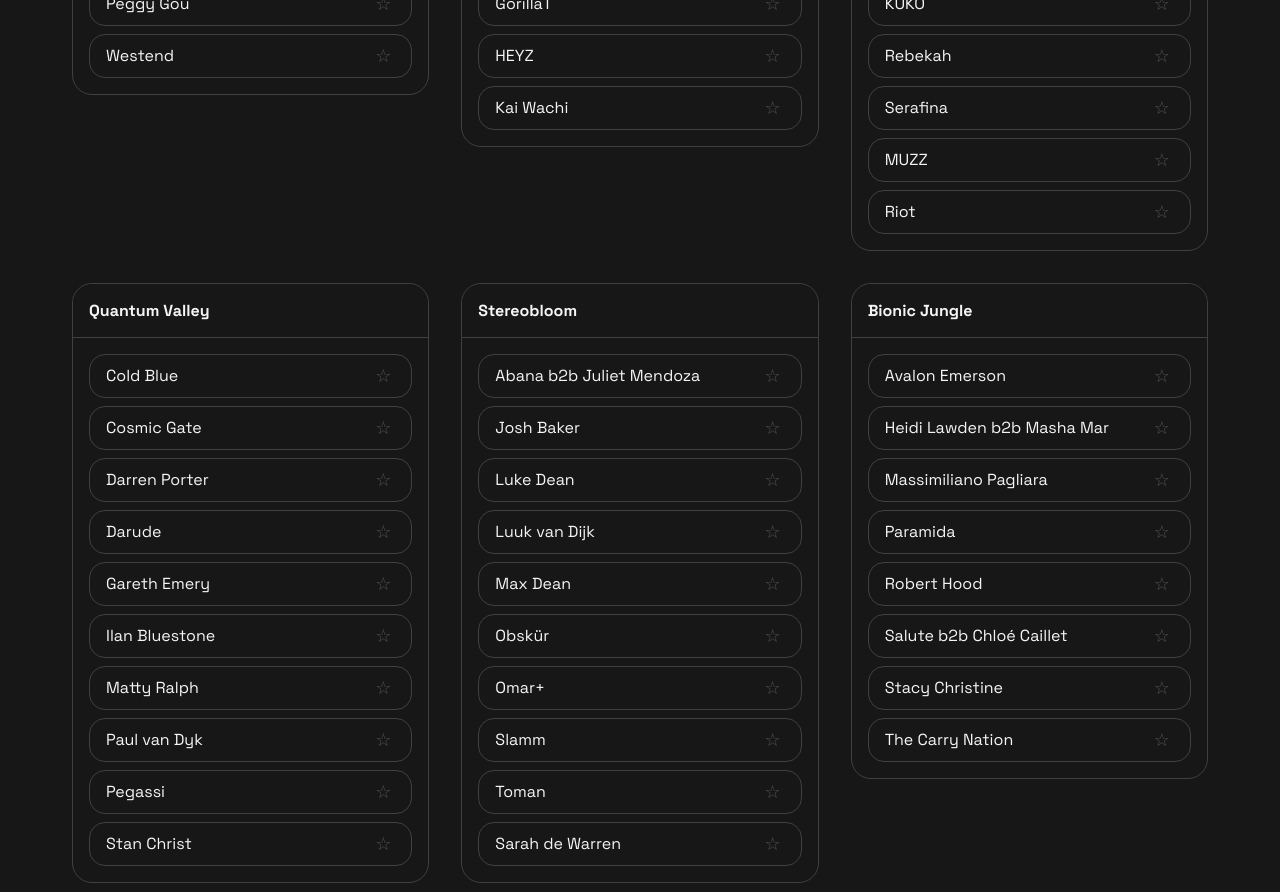
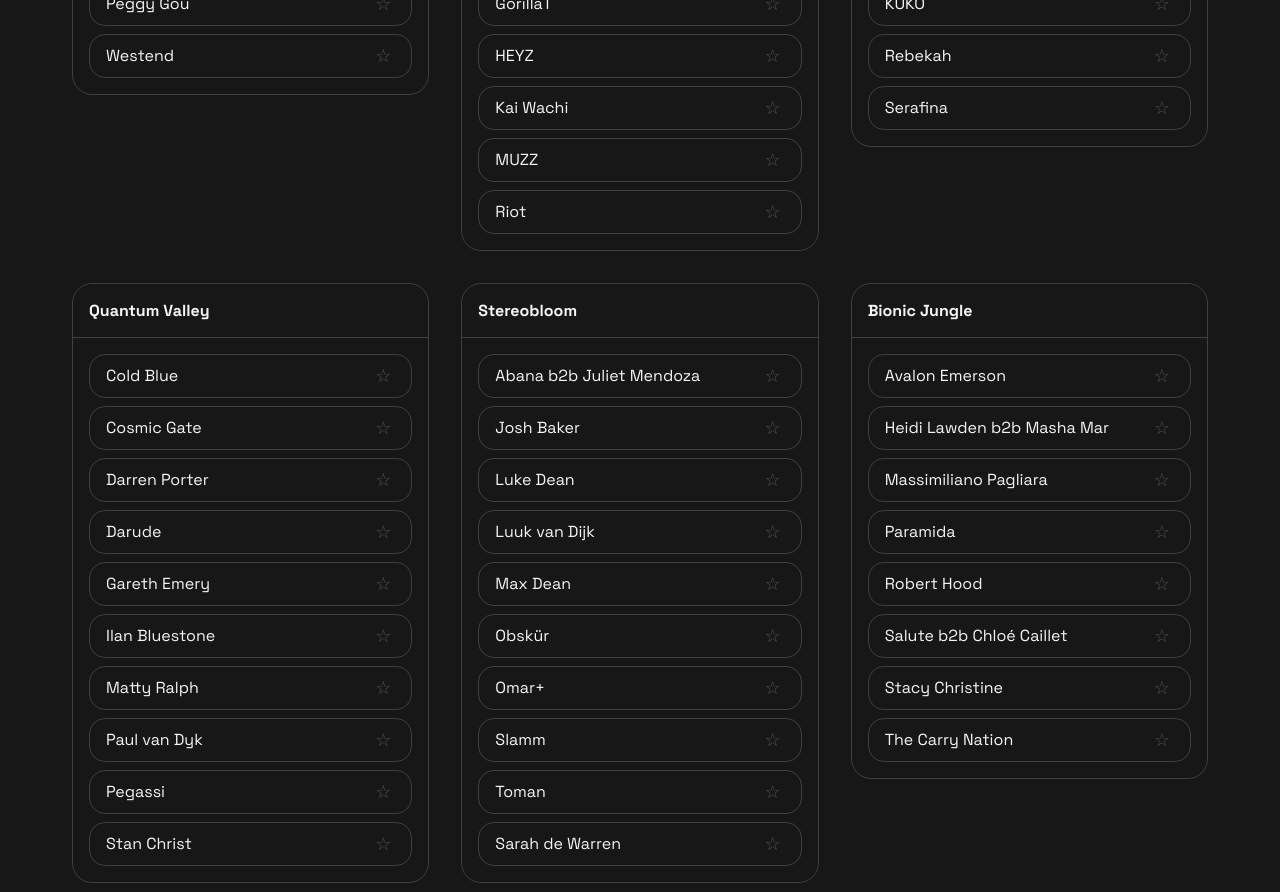
Before and after one commit to phoreals/EDC-Lineup, a React (Vite) app: page / in a window 1280 px wide. Shown: the part 1400-2292 px from the top of the page. Built offline with nearby package versions, Linux system fonts and the light colour scheme.

Commit message:
lineup fix

```diff
--- a/src/data/lineup.js
+++ b/src/data/lineup.js
@@ -34,8 +34,8 @@ export const LINEUP = {
     'HEYZ', 'Rebekah', 'Paul van Dyk', 'Slamm', 'The Carry Nation',
     'Sofi Tukker', 'Wooli', 'Walker & Royce b2b VNSSA', '',
     'Kai Wachi', 'Serafina', 'Pegassi', 'Toman', '', '', '', '',
-    'Westend', '', 'MUZZ', 'Stan Christ', 'Sarah de Warren',
-    '', '', '', '', '', '', 'Riot', '', '', '',
+    'Westend', 'MUZZ', '', 'Stan Christ', 'Sarah de Warren',
+    '', '', '', '', '', 'Riot', '', '', '', '',
   ],
   SATURDAY: [
     'Above & Beyond (Sunrise Set)', 'Boys Noize', 'BUNT. (In The Round)',
```
